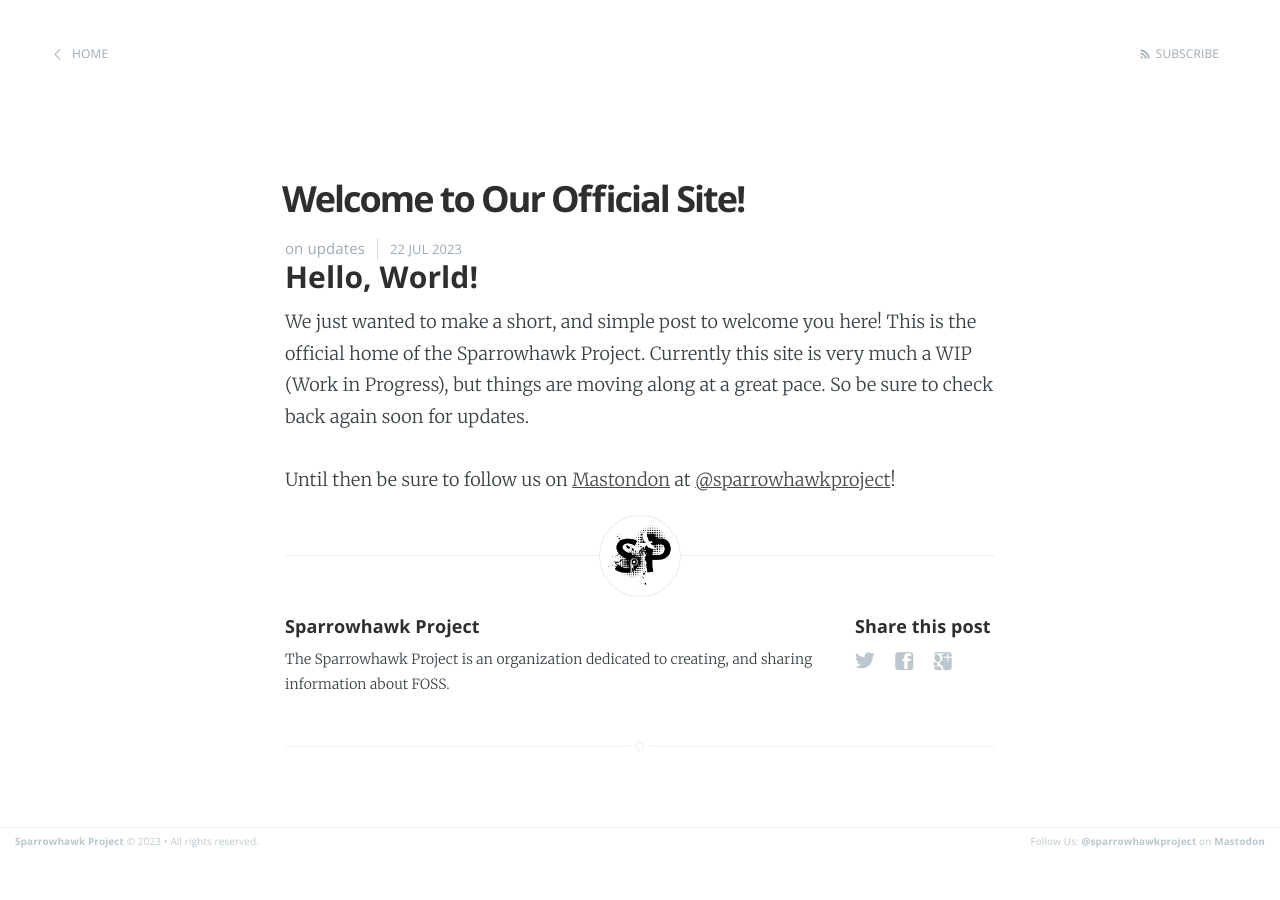
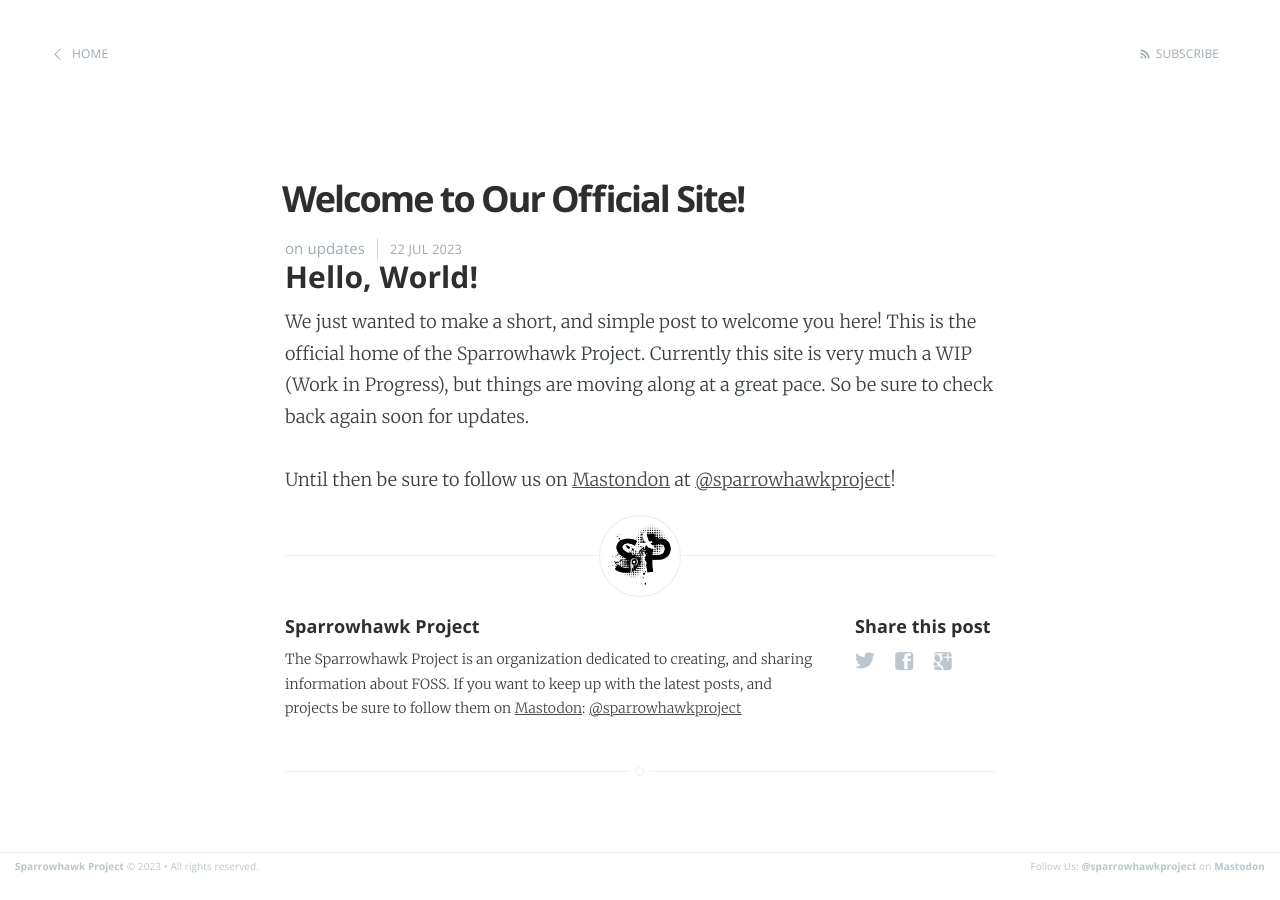
Before and after one commit to SparrowhawkProject/sparrowhawkproject.github.io, a Jekyll site: the page built from _posts/2023-07-22-welcome-to-out-official-site.md, in a window 1280 px wide. Built offline with Jekyll 4.4.1, drawn with Linux system fonts in a browser that asks for light colours; comment, search, counter and statistics services are not loaded.

Commit message:
small update to about on posts

```diff
--- a/_layouts/post.html
+++ b/_layouts/post.html
@@ -72,7 +72,7 @@
                     <h4> {{ site.author }} </h4>
                     <!-- Author Bio -->
                     <p>
-                        The Sparrowhawk Project is an organization dedicated to creating, and sharing information about FOSS.
+		    The Sparrowhawk Project is an organization dedicated to creating, and sharing information about FOSS. If you want to keep up with the latest posts, and projects be sure to follow them on <a href="https://mastodon.social">Mastodon</a>: <a href="https://mastodon.social/sparrowhawkproject/">@sparrowhawkproject</a>
                     </p>
                 </section>
             {% endif %}
```
